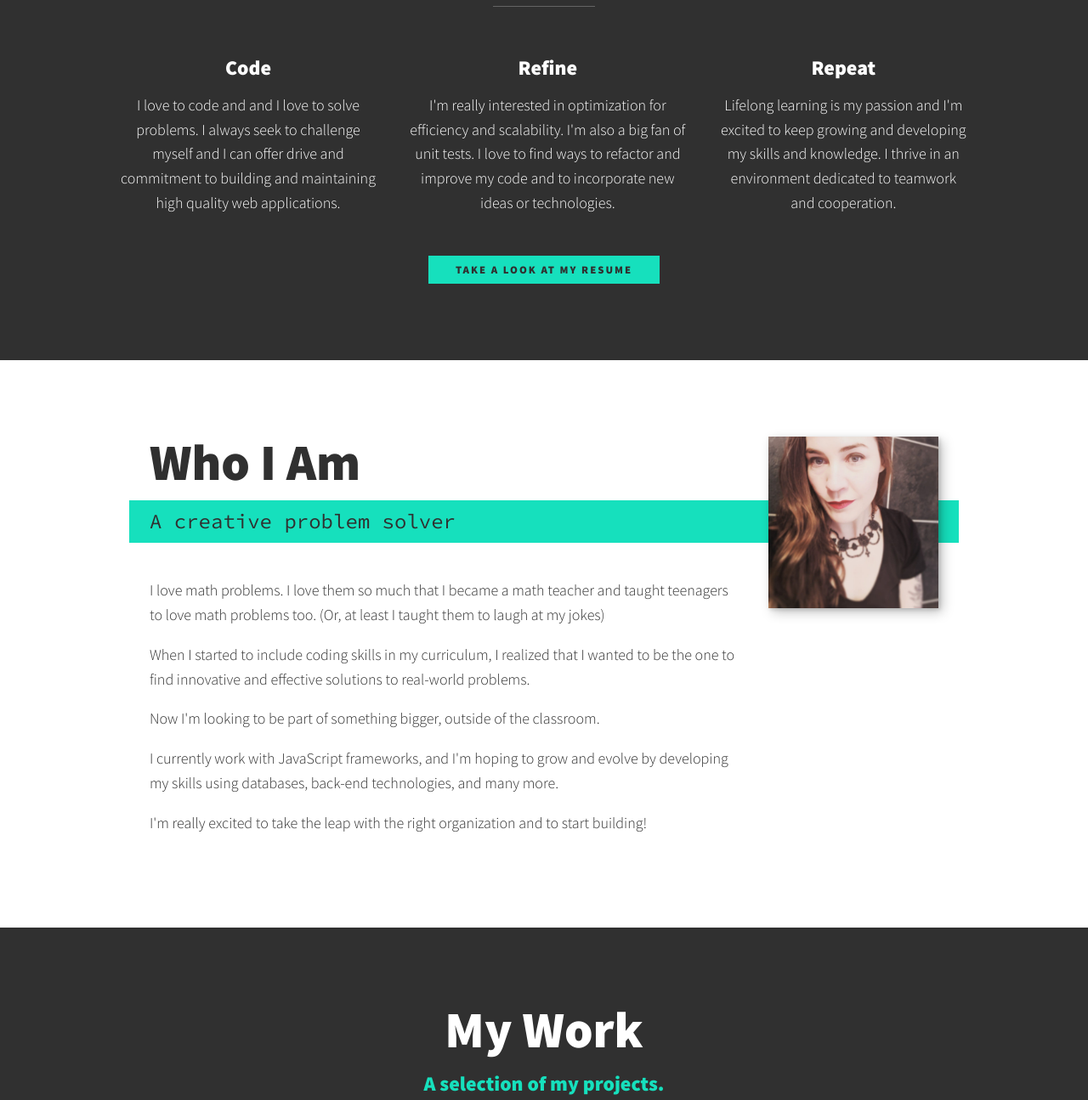
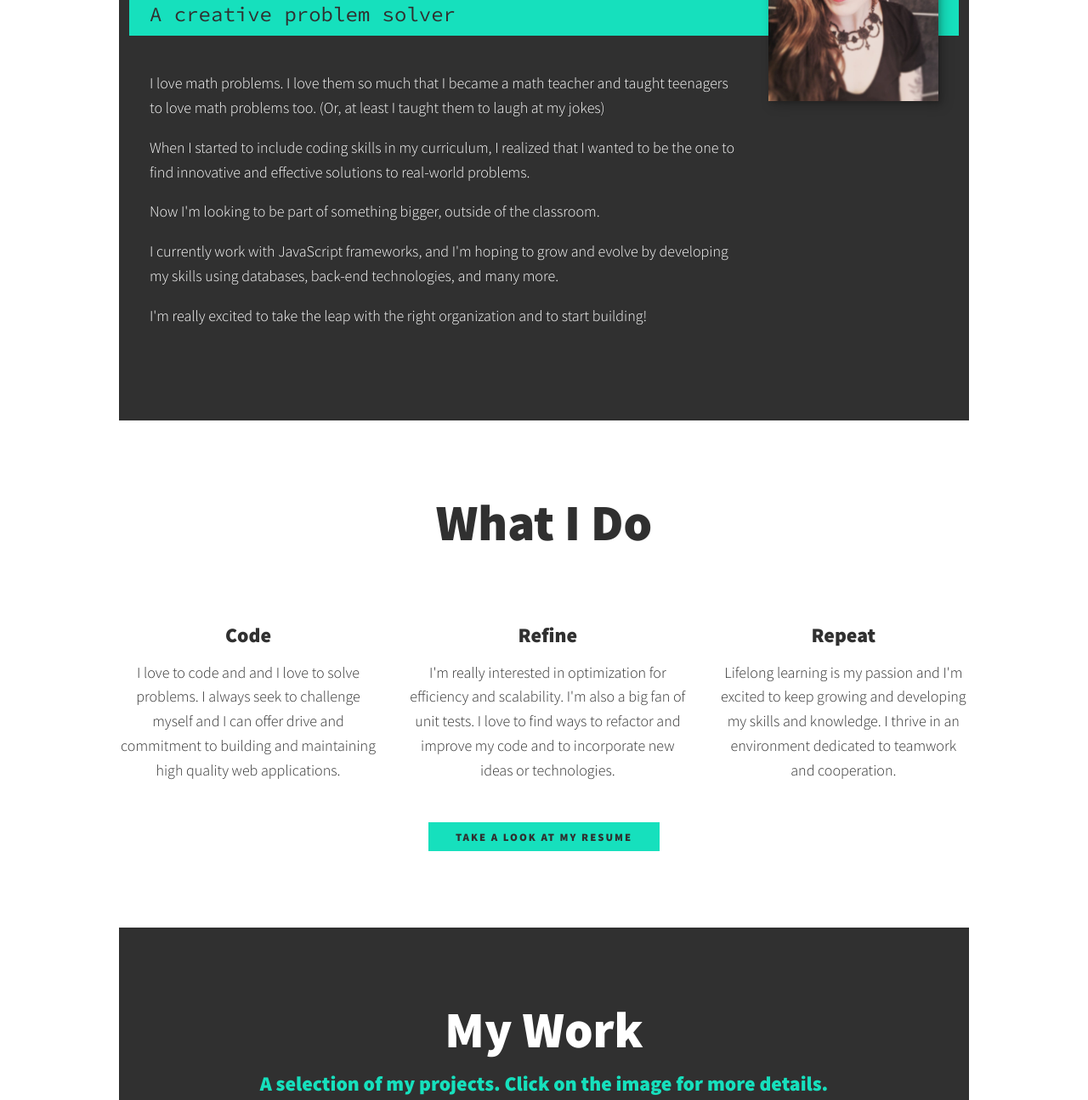
Before and after one commit to felicitybrammer/felicitybrammer.github.io, a plain HTML site: page index.html in a window 1280 px wide. Shown: the part 679-1974 px from the top of the page at 85% size. Drawn offline with nearby package versions, Linux system fonts and the light colour scheme.

Commit message:
styling changes

```diff
--- a/assets/css/style.css
+++ b/assets/css/style.css
@@ -82,6 +82,7 @@ strong {
     letter-spacing: 2px;
     font-weight: var(--fw-bold);
     transition: transform 200ms ease-in-out;
+    text-align: center;
 }
 
 .btn:hover {
@@ -306,17 +307,17 @@ header {
 /* My services section */
 
 .my-services {
-    background-color: var(--clr-dark);
+    /* background-color: var(--clr-dark); */
     background-image: url(../images/services-bg.jpg);
     background-size: cover;
     /* can leave out */
     background-blend-mode: multiply;
-    color: var(--clr-light);
+    /* color: var(--clr-light); */
     text-align: center;
 }
 
 .section__title--services {
-    color: var(--clr-accent);
+    color: var(--clr-dark);
     position: relative;
 }
 
@@ -356,6 +357,9 @@ header {
 /* About Me Section */
 
 .about-me {
+    background-color: var(--clr-dark);
+    color: var(--clr-light);
+    background-size: cover;
     max-width: 1000px;
     margin: 0 auto;
 }
@@ -387,6 +391,7 @@ header {
         width: calc(100% + 2em);
         padding-left: 1em;
         padding-right: calc(200px + 4em);
+        color: var(--clr-dark)
     }
 
     .about-me__img {
@@ -402,6 +407,8 @@ header {
      background-color: var(--clr-dark);
      color: var(--clr-light);
      text-align: center;
+     max-width: 1000px;
+     margin: 0 auto;
 }
 
 .portfolio {
@@ -423,7 +430,7 @@ header {
     /* sets gaps between projects space-between takes care of the rest */
     margin: 7px 0;
     /* enough room for 2 side by side with room for a little gap*/
-    width: 32%;
+    width: 48%;
 }
 .portfolio__item {
 
--- a/index.html
+++ b/index.html
@@ -38,6 +38,21 @@
         <img src="assets/images/headshot-dots.png" alt="a picture of Felicity Brammer smiling" class="intro__img">
 
     </section>
+<!-- About Me -->
+<section class="about-me" id="about">
+    <h2 class="section__title section__title--about">Who I Am</h2>
+    <p class="section__subtitle section__subtitle--about">A creative problem solver</p>
+    <div class="about-me__body">
+        <p>I love math problems. I love them so much that I became a math teacher and taught teenagers to love math problems too. (Or, at least I taught them to laugh at my jokes)</p>
+        <p>When I started to include coding skills in my curriculum, I realized that I wanted to be the one to find innovative and effective solutions to real-world problems.</p>
+        <p>Now I'm looking to be part of something bigger, outside of the classroom. </p>
+        <p>I currently work with JavaScript frameworks, and I'm hoping to grow and evolve by developing my skills using databases, back-end technologies, and many more.</p>
+
+        <p>I'm really excited to take the leap with the right organization and to start building!</p>
+    </div>
+    <img src="assets/images/82380519_10158154046336757_5113484210308382720_n.jpeg" alt="A photo of Felicity Brammer" class="about-me__img">
+
+</section>
 
     <!-- My services -->
     <section class="my-services" id="services">
@@ -60,25 +75,11 @@
         <a href="Tech Resume 2022.pdf" class="btn">Take A Look At My Resume</a>
     </section>
 
-    <!-- About Me -->
-    <section class="about-me" id="about">
-        <h2 class="section__title section__title--about">Who I Am</h2>
-        <p class="section__subtitle section__subtitle--about">A creative problem solver</p>
-        <div class="about-me__body">
-            <p>I love math problems. I love them so much that I became a math teacher and taught teenagers to love math problems too. (Or, at least I taught them to laugh at my jokes)</p>
-            <p>When I started to include coding skills in my curriculum, I realized that I wanted to be the one to find innovative and effective solutions to real-world problems.</p>
-            <p>Now I'm looking to be part of something bigger, outside of the classroom. </p>
-            <p>I currently work with JavaScript frameworks, and I'm hoping to grow and evolve by developing my skills using databases, back-end technologies, and many more.</p>
-
-            <p>I'm really excited to take the leap with the right organization and to start building!</p>
-        </div>
-        <img src="assets/images/82380519_10158154046336757_5113484210308382720_n.jpeg" alt="A photo of Felicity Brammer" class="about-me__img">
-    </section>
 
      <!-- My Work -->
      <section class="my-work" id="work">
          <h2 class="section__title section__title--work">My Work</h2>
-         <p class="section__subtitle section__subtitle--work ">A selection of my projects.</p>
+         <p class="section__subtitle section__subtitle--work ">A selection of my projects. Click on the image for more details.</p>
 
          <div class="portfolio">
             <span class = "project-wrapper">
```
